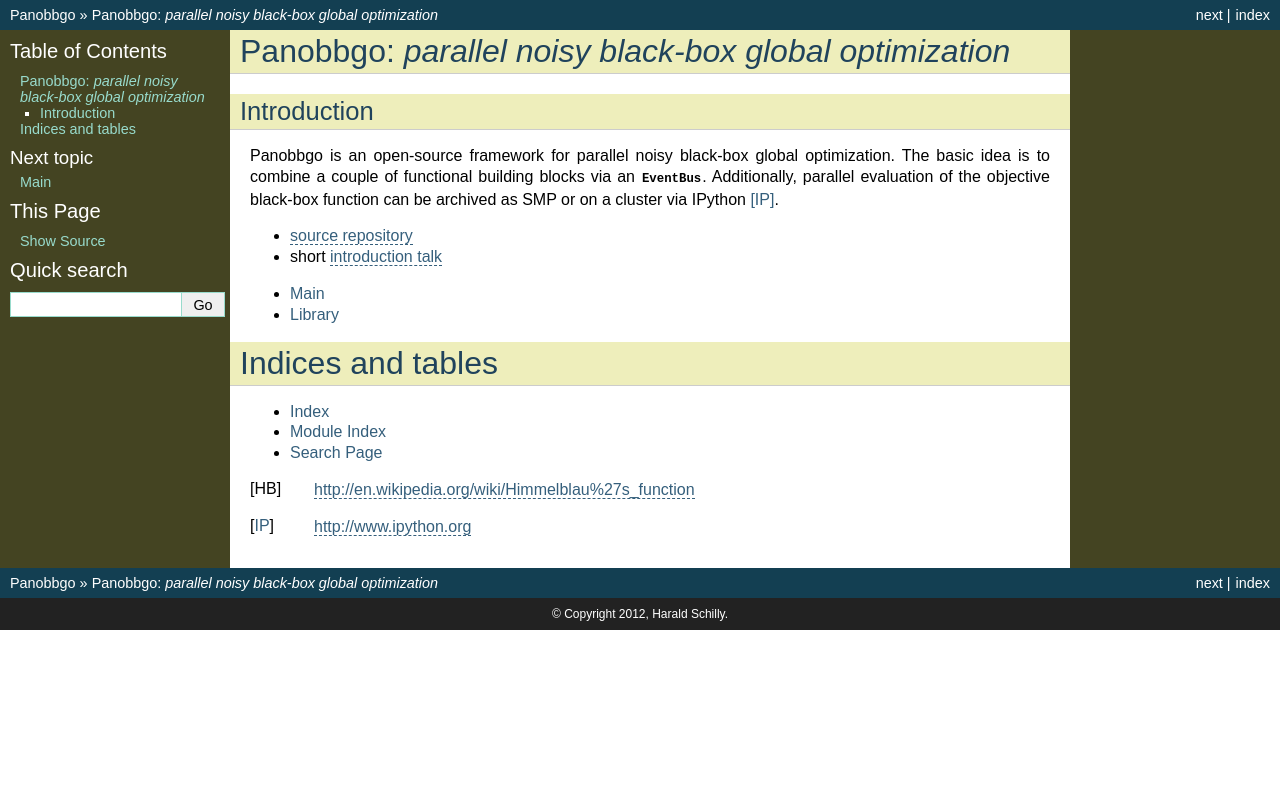
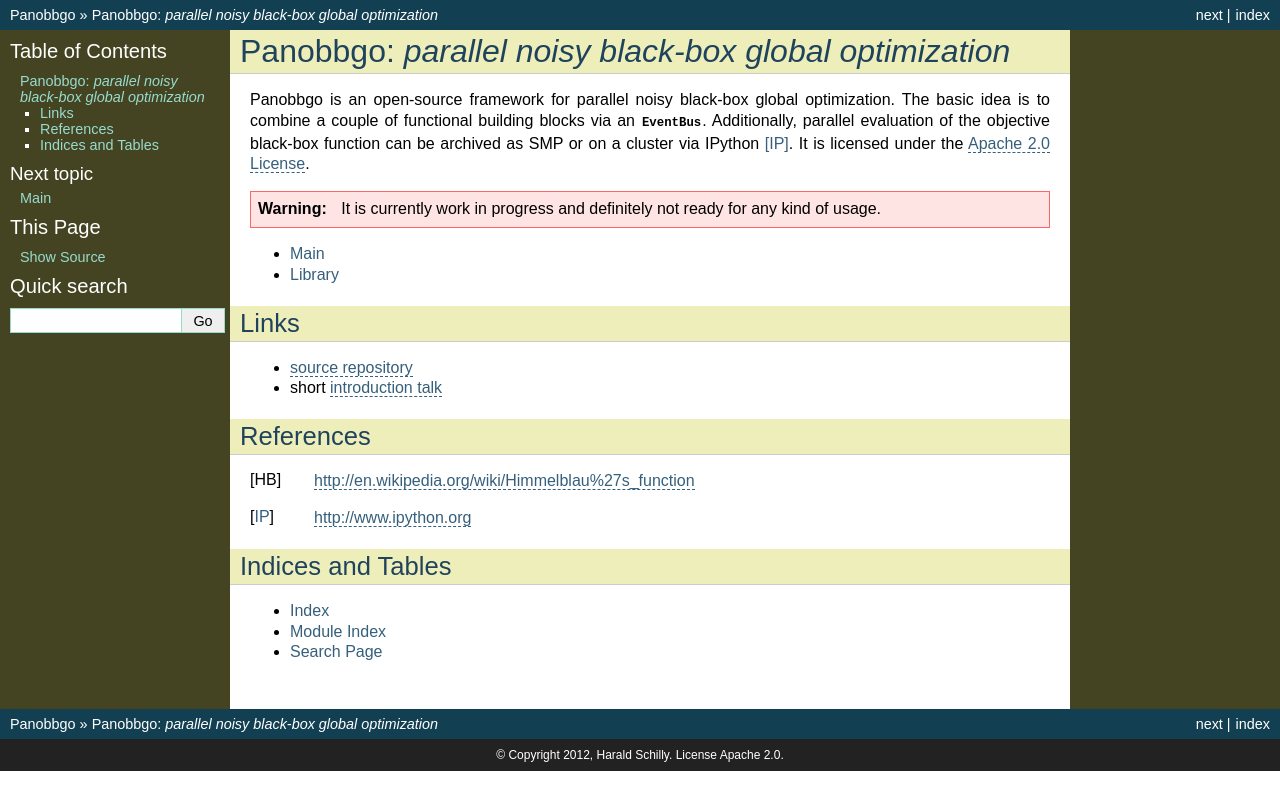
Before and after one commit to haraldschilly/panobbgo, a Sphinx documentation site: the page built from doc/source/index.rst, in a window 1280 px wide. Shown: the top 810 px of the page. Built offline with Sphinx 7.4.7, drawn with Linux system fonts in a browser that asks for light colours.

Commit message:
doc: apache 2.0; warning note; litte reorga

```diff
--- a/doc/source/conf.py
+++ b/doc/source/conf.py
@@ -52,7 +52,7 @@
 
 # General information about the project.
 project = u'Panobbgo'
-copyright = u'2012, Harald Schilly'
+copyright = u'2012, Harald Schilly. License Apache 2.0'
 
 # The version info for the project you're documenting, acts as replacement for
 # |version| and |release|, also used in various other places throughout the
--- a/doc/source/index.rst
+++ b/doc/source/index.rst
@@ -17,18 +17,16 @@
   Date: |today|
   Version: |version|
 
-Introduction
-------------
-
 Panobbgo is an open-source framework for parallel noisy black-box global optimization.
 The basic idea is to combine a couple of functional building blocks via an
 :class:`~panobbgo.core.EventBus`.
 Additionally, parallel evaluation of the objective black-box function can be
 archived as SMP or on a cluster via IPython [IP]_.
+It is licensed under the `Apache 2.0 License <http://www.apache.org/licenses/LICENSE-2.0.html>`_.
 
+.. Warning ::
 
-* `source repository <http://github.com/haraldschilly/panobbgo>`_
-* short `introduction talk <https://docs.google.com/presentation/pub?id=10fyYYtti5B-rdVE9gaJ-H4LWLMCOlBCVUC8B_gk3wXo&start=false&loop=false&delayms=3000>`_
+  It is currently work in progress and definitely not ready for any kind of usage.
 
 
 .. toctree::
@@ -37,12 +35,21 @@
    panobbgo
    library
 
-Indices and tables
-==================
+Links
+-----
+
+* `source repository <http://github.com/haraldschilly/panobbgo>`_
+* short `introduction talk <https://docs.google.com/presentation/pub?id=10fyYYtti5B-rdVE9gaJ-H4LWLMCOlBCVUC8B_gk3wXo&start=false&loop=false&delayms=3000>`_
+
+References
+----------
+
+.. [HB] http://en.wikipedia.org/wiki/Himmelblau%27s_function
+.. [IP] http://www.ipython.org
+
+Indices and Tables
+------------------
 
 * :ref:`genindex`
 * :ref:`modindex`
 * :ref:`search`
-
-.. [HB] http://en.wikipedia.org/wiki/Himmelblau%27s_function
-.. [IP] http://www.ipython.org
```
